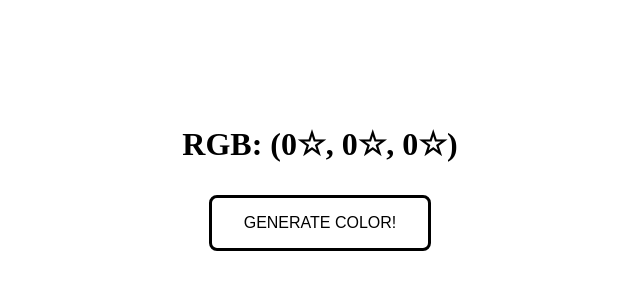
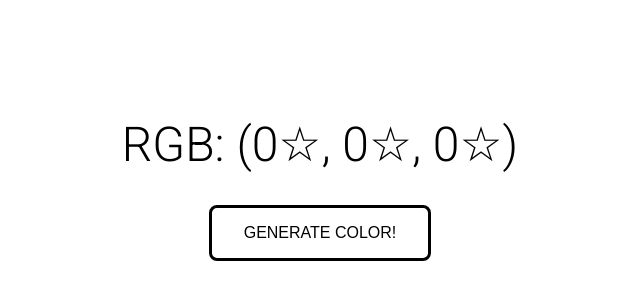
Before and after one commit to vdmklchv/random_color, a plain HTML site: page index.html in a window 1280 px wide. Shown: the part 212-512 px from the top of the page, without its empty margins (320-960 px from the left). Drawn offline with Linux system fonts and the light colour scheme.

Commit message:
Changed font

```diff
--- a/assets/css/app.css
+++ b/assets/css/app.css
@@ -5,6 +5,9 @@
 
 h1 {
     margin-bottom: 2rem;
+    font-size: 3rem;
+    font-family: Roboto, sans-serif;
+    font-weight: 300;
 }
 
 #container {
--- a/index.html
+++ b/index.html
@@ -5,6 +5,8 @@
     <meta charset="UTF-8">
     <meta name="viewport" content="width=device-width, initial-scale=1.0">
     <title>Random Color Game</title>
+    <link rel="preconnect" href="https://fonts.gstatic.com">
+    <link href="https://fonts.googleapis.com/css2?family=Roboto:wght@300;400;500;700&display=swap" rel="stylesheet">
     <link rel="stylesheet" href="./assets/css/app.css">
 </head>
 
```
